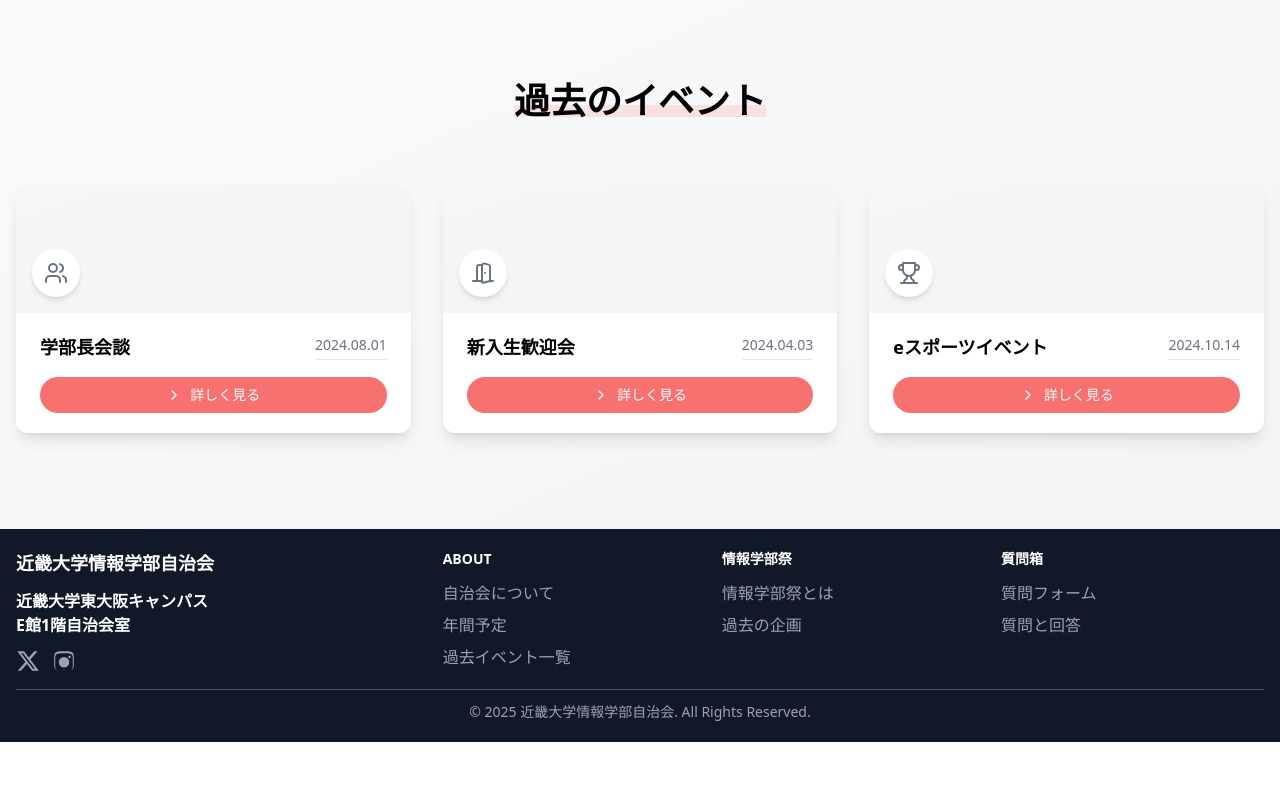
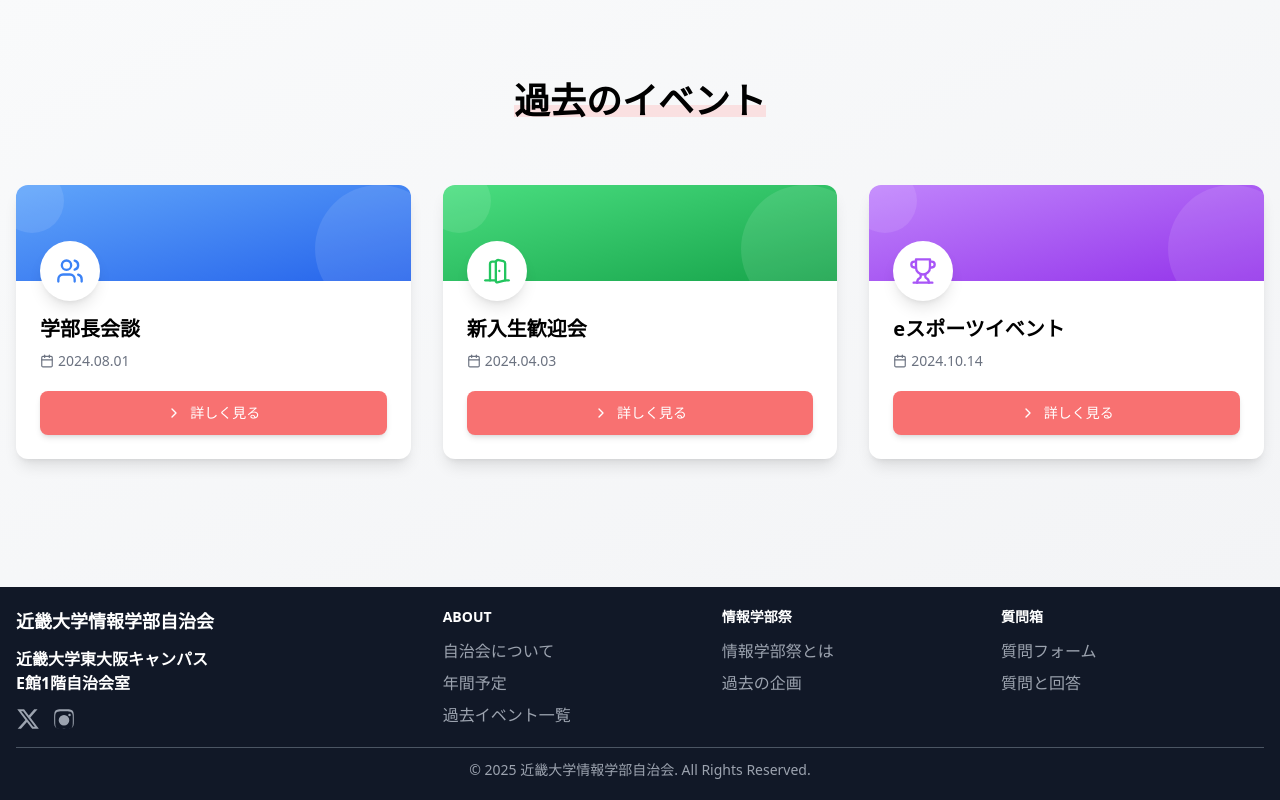
Before and after one commit to kindaijouji/jouji-website, a React (Create React App) app: page /#/ in a window 1280 px wide. Shown: the part 1481-2281 px from the top of the page. Before the commit the page ends 2223 px from the top, so only its background shows below. Built offline with nearby package versions, Linux system fonts and the light colour scheme.

Commit message:
過去のイベントのデザインの変更と詳細の追加

```diff
--- a/src/Home/HomePastEvent.js
+++ b/src/Home/HomePastEvent.js
@@ -1,5 +1,5 @@
 import React, { useState } from 'react';
-import { ChevronRight, X, Users, DoorOpen, Trophy } from 'lucide-react';
+import { ChevronRight, X, Calendar, Users, Trophy, DoorOpen } from 'lucide-react';
 
 const HomePastEvent = () => {
   // 過去のイベントデータ
@@ -7,25 +7,25 @@ const HomePastEvent = () => {
     {
       title: '学部長会談',
       date: '2024.08.01',
-      icon: <Users size={24} />,
-      color: 'bg-gray-100',
-      iconColor: 'text-gray-500',
+      icon: <Users size={28} />,
+      color: 'bg-gradient-to-br from-blue-400 to-blue-600',
+      iconColor: 'text-blue-500',
       details: 'この会談は年に1度開催され、学部生が学部へ抱えている不満や要望を伝える場となっております。学部長代理や学部長補佐などの教授の方々、学生センターや学生部の職員の方々へ学生の声をお届けいたしました。'
     },
     {
       title: '新入生歓迎会',
       date: '2024.04.03',
-      icon: <DoorOpen size={24} />,
-      color: 'bg-gray-100',
-      iconColor: 'text-gray-500',
+      icon: <DoorOpen size={28} />,
+      color: 'bg-gradient-to-br from-green-400 to-green-600',
+      iconColor: 'text-green-500',
       details: '令和6年度にご入学された新入生の皆様を歓迎するイベントでございます。情報学部自治会のご紹介やE館の施設案内、そして授業に関するご説明をさせていただきました。また、ビンゴ大会も開催いたしました。'
     },
     {
       title: 'eスポーツイベント',
       date: '2024.10.14',
-      icon: <Trophy size={24} />,
-      color: 'bg-gray-100',
-      iconColor: 'text-gray-500',
+      icon: <Trophy size={28} />,
+      color: 'bg-gradient-to-br from-purple-400 to-purple-600',
+      iconColor: 'text-purple-500',
       details: 'esports Arenaで大乱闘スマッシュブラザーズの大会を開催いたしました。大会では皆様が楽しめるようにダブルエリミネーションと呼ばれる負けても続行が可能な形式を取りました。'
     }
   ];
@@ -35,10 +35,15 @@ const HomePastEvent = () => {
 
   // 詳細表示の切り替え関数
   const toggleDetails = (index) => {
-    setExpandedEvents(prev => ({
-      ...prev,
-      [index]: !prev[index]
-    }));
+    setExpandedEvents({
+      // すべてのイベントを閉じた状態にリセット
+      ...Object.keys(expandedEvents).reduce((acc, key) => {
+        acc[key] = false;
+        return acc;
+      }, {}),
+      // クリックされたイベントのみトグル
+      [index]: !expandedEvents[index]
+    });
   };
 
   return (
@@ -51,34 +56,48 @@ const HomePastEvent = () => {
           </h2>
         </div>
 
-        <div className="grid md:grid-cols-3 gap-8">
+        <div className="flex flex-wrap -mx-4">
           {pastEvents.map((event, index) => (
-            <div key={index} className="group bg-white rounded-xl shadow-lg overflow-hidden transform transition-all duration-300 hover:-translate-y-2 hover:shadow-xl">
-              {/* 背景部分 */}
-              <div className={`${event.color} h-32 relative overflow-hidden`}>
-                <div className="absolute inset-0 opacity-20 bg-gradient-to-br from-white to-transparent"></div>
+            <div key={index} className="w-full md:w-1/3 px-4 mb-8">
+              <div className="bg-white rounded-xl shadow-lg overflow-hidden transform transition-all duration-300 hover:-translate-y-2 hover:shadow-xl">
+                {/* カラフルなヘッダー部分 */}
+                <div className={`${event.color} h-24 flex items-center justify-center relative overflow-hidden`}>
+                  <div className="absolute right-0 bottom-0 w-32 h-32 bg-white opacity-10 rounded-full -mr-8 -mb-8"></div>
+                  <div className="absolute left-0 top-0 w-16 h-16 bg-white opacity-10 rounded-full -ml-4 -mt-4"></div>
+                </div>
 
-                {/* アイコンを左下に配置 */}
-                <div className="absolute bottom-4 left-4">
-                  <div className={`${event.iconColor} bg-white p-3 rounded-full shadow-md`}>
+                {/* アイコン部分（ヘッダーとコンテンツにまたがる） */}
+                <div className="relative -mt-10 mx-6">
+                  <div className="bg-white p-4 rounded-full shadow-lg inline-block">
+                    <div className={`${event.iconColor}`}>
                       {event.icon}
                     </div>
                   </div>
                 </div>
 
-              <div className="px-6 py-5">
-                <div className="flex items-center justify-between mb-4">
-                  <h3 className="font-bold text-lg">{event.title}</h3>
-                  <span className="text-sm text-gray-500 font-medium border-b border-gray-200 pb-1">{event.date}</span>
+                <div className="px-6 pb-6 pt-2">
+                  <div className="flex flex-col mb-5">
+                    <h3 className="font-bold text-xl mb-2">{event.title}</h3>
+                    <div className="flex items-center text-sm text-gray-500">
+                      <Calendar size={14} className="mr-1" />
+                      <span>{event.date}</span>
+                    </div>
                   </div>
 
-                {/* ボタンデザイン */}
+                  {/* 詳細表示エリア（開かれている場合のみ表示） */}
+                  {expandedEvents[index] && (
+                    <div className="mb-4 p-4 bg-gray-50 rounded-lg border border-gray-100">
+                      <p>{event.details}</p>
+                    </div>
+                  )}
+
+                  {/* ボタン部分 */}
                   <button
                     onClick={() => toggleDetails(index)}
-                  className={`w-full mt-2 px-4 py-2 rounded-full flex items-center justify-center text-sm font-medium transition-all duration-300 ${
+                    className={`w-full px-5 py-3 rounded-lg flex items-center justify-center text-sm font-medium transition-all duration-300 ${
                       expandedEvents[index]
                         ? "bg-gray-100 text-gray-800 hover:bg-gray-200"
-                      : "bg-red-400 text-white hover:bg-red-500"
+                        : "bg-red-400 text-white hover:bg-red-500 shadow-md hover:shadow-lg"
                     }`}
                   >
                     {expandedEvents[index] ? (
@@ -93,13 +112,7 @@ const HomePastEvent = () => {
                       </>
                     )}
                   </button>
-
-                {/* 詳細表示エリア */}
-                {expandedEvents[index] && (
-                  <div className="mt-4 p-4 bg-gray-50 rounded-lg border border-gray-100">
-                    <p>{event.details}</p>
                 </div>
-                )}
               </div>
             </div>
           ))}
```
Lines whose indentation alone changed are shown as unchanged.
